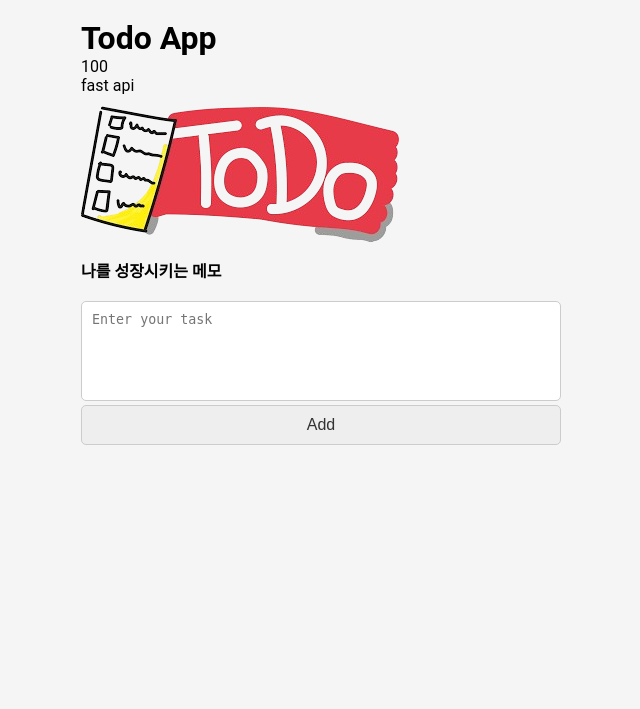
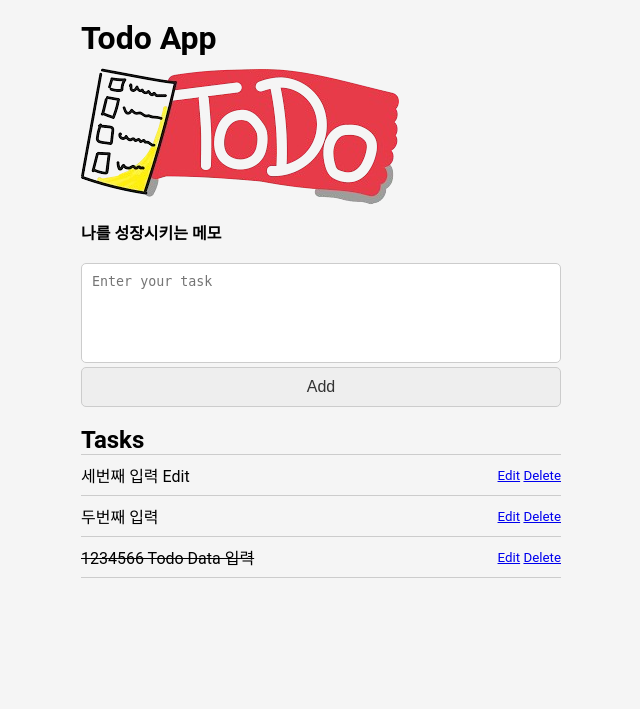
Before and after one commit to heekyungkim-tech/todos, a FastAPI app: page / in a window 1280 px wide. Shown: the part 91-800 px from the top of the page, without its empty margins (319-959 px from the left). Run offline with FastAPI, Linux system fonts and the light colour scheme.

Commit message:
todo 입력 데이터 삭제, 수정 기능구현 완료

```diff
--- a/main.py
+++ b/main.py
@@ -1,4 +1,5 @@
-from fastapi import FastAPI, Request
+from fastapi import FastAPI, Request, Depends, Form, status
+from fastapi.responses import RedirectResponse
 from fastapi.templating import Jinja2Templates
 from fastapi.staticfiles import StaticFiles
 
@@ -11,6 +12,17 @@ import uvicorn
 
 # FastAPI() 객체 생성
 app = FastAPI()
+
+# models에 정의한 모든 클래스, 연결한 DB엔진에 테이블로 생성
+models.Base.metadata.create_all(bind=engine)
+
+def get_db():
+    db = SessionLocal()
+    try:
+        yield db
+    finally:
+        # 마지막에 무조건 닫음
+        db.close()
 
 abs_path = os.path.dirname(os.path.realpath(__file__))
 # print(abs_path)
@@ -25,34 +37,50 @@ app.mount("/static", StaticFiles(directory=f"{abs_path}/static"), name="static")
 
 # localhost:8000/
 @app.get("/")
-async def home(request: Request):
-    data = 100
-    data2 = "fast api"
+async def home(request: Request, db: Session = Depends(get_db)):
+    # 테이블 조회
+    todos = db.query(models.Todo).order_by(models.Todo.id.desc())
     return templates.TemplateResponse("index.html",
                                       {"request": request,
-                                       "todos": data, "data2":data2})
+                                       "todos": todos})
 
 @app.post("/add")
-async def add():
+async def add(request: Request, task: str = Form(...), db: Session = Depends(get_db)):
    # 클라이언트가 textarea에 입력 데이터 넣으면
-   # DB 테이블에 저장하고 결과를 html에 렌더링해서 리턴
-   print("데이터 넘어옴")
-   pass
+   print(task)
+   # 클라이언트에서 넘어온 task를 Todo 객체로 생성
+   todo = models.Todo(task=task)
+   # 의존성 주입에서 처리함 Depends(get_db) : 엔진객체생성, 세션연결
+   # db 테이블에 task 저장하기
+   db.add(todo)
+   # db에 실제 저장, commit
+   db.commit()
+
+   return RedirectResponse(url=app.url_path_for("home"), status_code=status.HTTP_303_SEE_OTHER)
+
+@app.get("/delete/{todo_id}")
+async def add(request: Request, todo_id: int, db: Session = Depends(get_db)):
+    todo = db.query(models.Todo).filter(models.Todo.id == todo_id).first()
+    db.delete(todo)
+    db.commit()
+    return RedirectResponse(url=app.url_path_for("home"), status_code=status.HTTP_303_SEE_OTHER)
+
+@app.get("/edit/{todo_id}")
+async def add(request: Request, todo_id: int, db: Session = Depends(get_db)):
+    todo = db.query(models.Todo).filter(models.Todo.id == todo_id).first()
+    return templates.TemplateResponse("edit.html", {"request": request, "todo": todo})
+
+@app.post("/edit/{todo_id}")
+async def add(request: Request, todo_id: int, task: str = Form(...), completed: bool = Form(False), db: Session = Depends(get_db)):
+    todo = db.query(models.Todo).filter(models.Todo.id == todo_id).first()
+    todo.task = task
+    todo.completed = completed
+    db.commit()
+    return RedirectResponse(url=app.url_path_for("home"), status_code=status.HTTP_303_SEE_OTHER)
 
 # python main.py
 if __name__ == "__main__":
   uvicorn.run('main:app',
               host='localhost', port=8000, reload=True)
 
-# models에 정의한 모든 클래스, 연결한 DB엔진에 테이블로 생성
-models.Base.metadata.create_all(bind=engine)
-
-def get_db():
-    db = SessionLocal()
-    try:
-        yield db
-    finally:
-        # 마지막에 무조건 닫음
-        db.close()
-
 # CLI명령: uvicorn main:app --reload
--- a/models.py
+++ b/models.py
@@ -6,3 +6,6 @@ class Todo(Base):
     id = Column(Integer, primary_key=True)
     task = Column(Text)
     completed = Column(Boolean, default=False)
+
+    def __repr__(self):
+        return '<Todo %r>' % (self.id)
--- a/templates/index.html
+++ b/templates/index.html
@@ -11,17 +11,35 @@
     <main>
         <a href="/"><p class="head_img"></p></a>
         <h1>Todo App</h1>
-        <p>{{todos}}</p>
-        <p>{{data2}}</p>
         <img src="static/images/todo.png" alt="todo">
         <h4>나를 성장시키는 메모</h4>
         <br>
     <form action="/add" method="post">
         <!-- <textarea name="task" rows="5" placeholder="Enter your task" id="task" required></textarea> -->
         <textarea name="task" rows="5" placeholder="Enter your task" id="task"></textarea>
-        <button type="submit" id="add_task">
-          Add
-        </button>
+        <button type="submit" id="add_task">Add</button>
     </form>
+
+    <br>
+    <h2>Tasks</h2>
+
+    <div>
+        <!--todos 테이블 전체 데이터 랜더링-->
+        {% for todo in todos %}
+            <div class="task">
+                <!--todo.complated=True 또는 False 구분해서 표시-->
+                {% if todo.completed %}
+                    <strike>{{ todo.task }}</strike>
+                {% else %}
+                    {{ todo.task }}
+                {% endif %}
+                <small>
+                    <a href="edit/{{ todo.id }}">Edit</a>
+                    <a href="delete/{{ todo.id }}">Delete</a>
+                </small>
+            </div>
+        {% endfor %}
+    </div>
+
 </body>
 </html>
```
Also changed, not shown: templates/edit.html (added, +25 -0 lines), todo.sqlite3, 1 other file.
